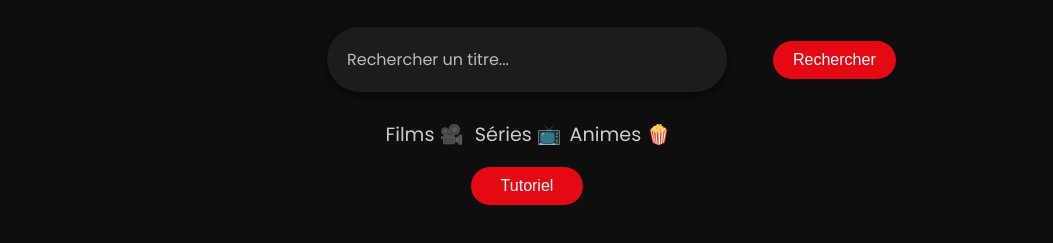
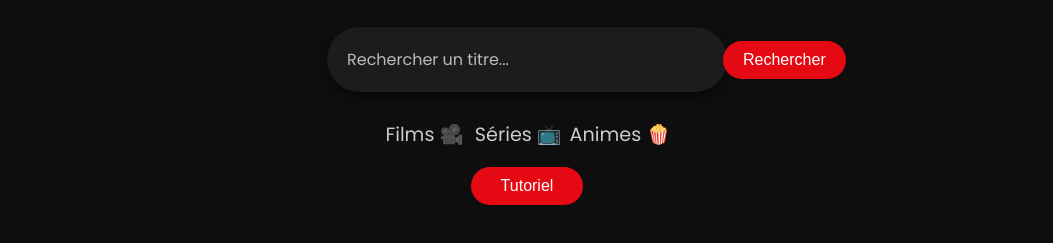
Before and after one commit to Crimson-streaming/caca, a plain HTML site: page index.html in a window 1280 px wide. Shown: the part 417-660 px from the top of the page, without its empty margins (113-1166 px from the left). Drawn offline with Linux system fonts and the light colour scheme.

Commit message:
Update a-styles.css

```diff
--- a/Acceuil/a-styles.css
+++ b/Acceuil/a-styles.css
@@ -97,7 +97,7 @@ body {
     cursor: pointer;
     transition: background-color 0.3s, transform 0.3s;
     flex-shrink: 0; /* Empêche le bouton de rétrécir */
-    margin-left: 100px; /* Petit espace entre l'input et le bouton */
+    margin-left: 50px; /* Petit espace entre l'input et le bouton */
 }
 
 /* Effet au survol du bouton */
```
